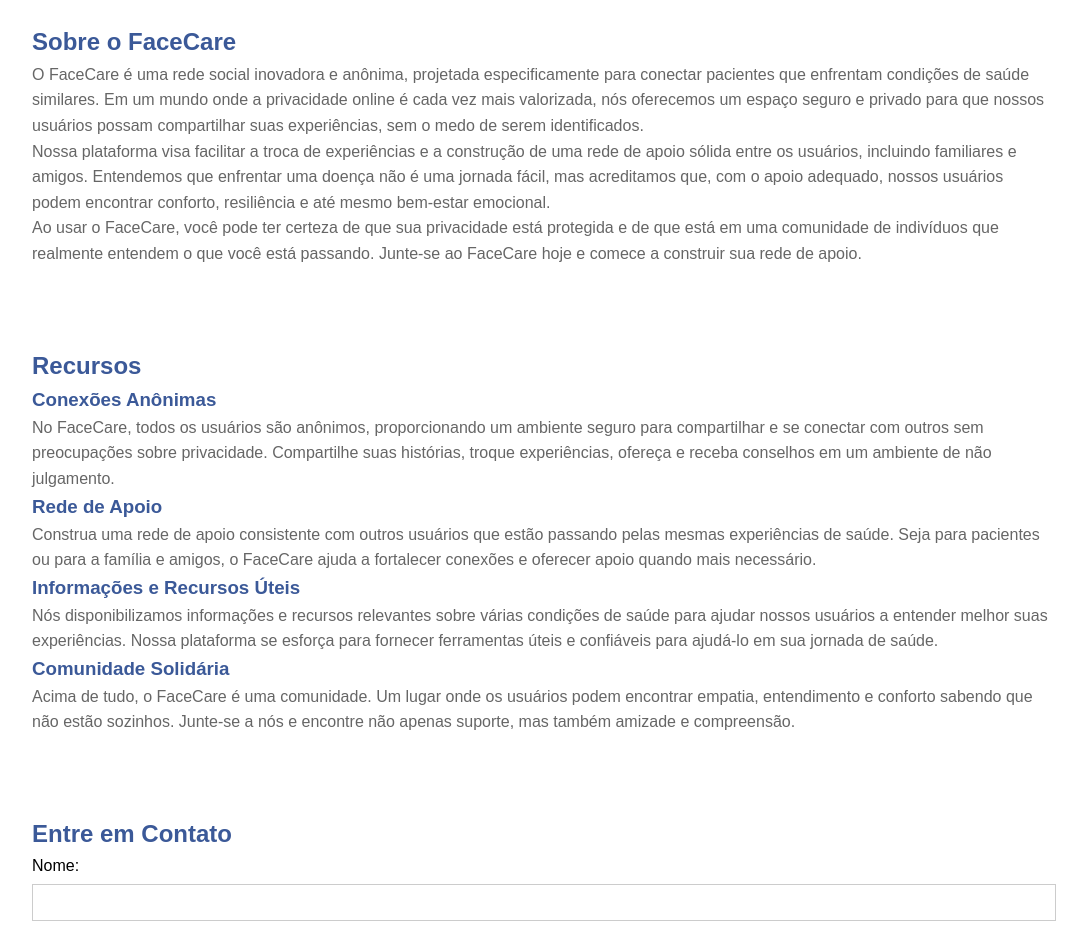
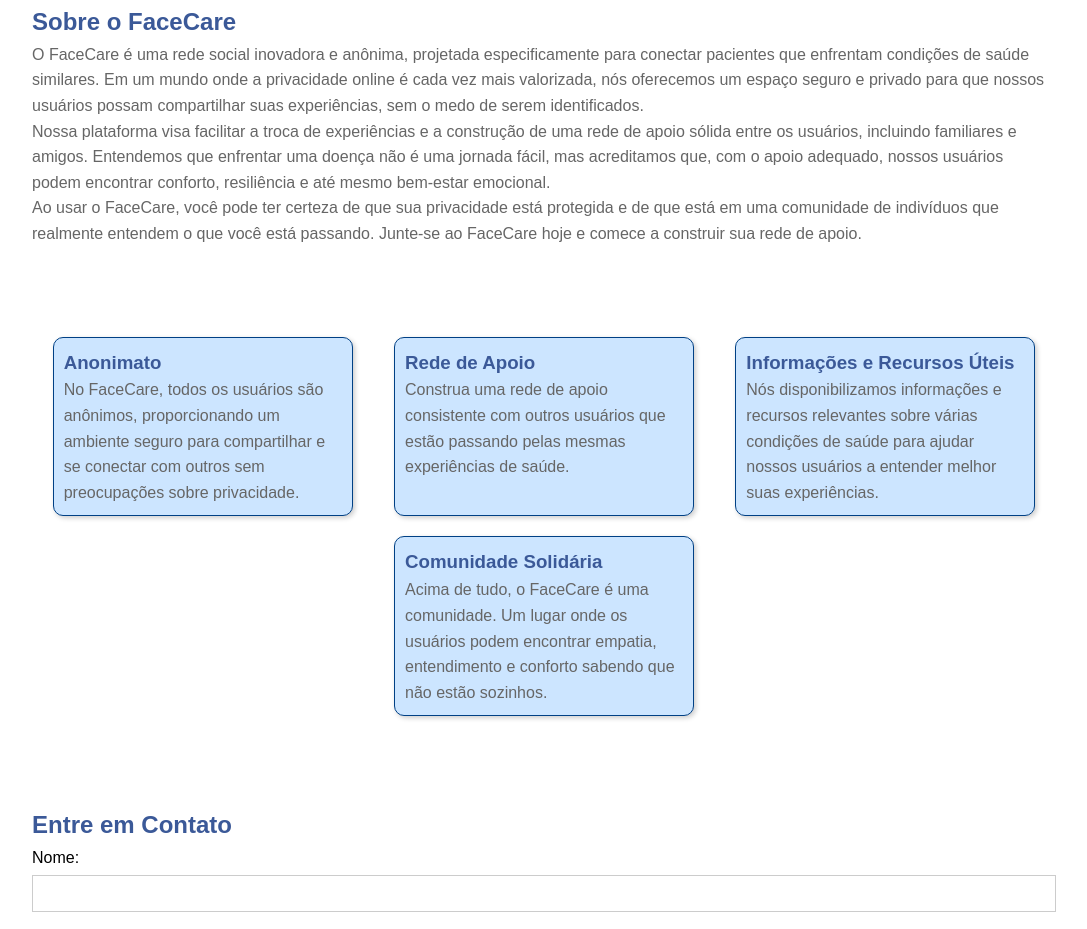
Before and after one commit to caioSalchesttes/facecare-cs-2, a plain HTML site: page index.html in a window 1280 px wide. Shown: the part 324-1253 px from the top of the page, without its empty margins (96-1183 px from the left). Drawn offline with Linux system fonts and the light colour scheme.

Commit message:
Correções

```diff
--- a/assets/script.js
+++ b/assets/script.js
@@ -14,4 +14,6 @@
         // Mostra um alerta se os campos estiverem vazios
         alert('Por favor, preencha todos os campos do formulário antes de enviar.');
     }
+
+    alert("Formulário enviado com sucesso!");
 });
--- a/assets/style.css
+++ b/assets/style.css
@@ -117,3 +117,37 @@
 .logo{
     color: #fff;
 }
+
+#recursos {
+    display: flex;
+    flex-wrap: wrap;
+    justify-content: space-around;
+}
+
+.card {
+    width: 300px;
+    height: auto; /* ajusta automaticamente a altura com base no conteúdo */
+    margin: 10px;
+    padding: 10px;
+    border: 1px solid #004085;
+    border-radius: 10px;
+    background-color: #cce5ff;
+    box-shadow: 2px 2px 5px rgba(0,0,0,0.2);
+    opacity: 0;
+    animation: slideInLeft 1s 0.5s forwards;
+    transition: transform 0.3s ease-in-out; /* adicionado para a animação de hover */
+}
+
+.card:hover {
+    transform: scale(1.05); /* aumenta o tamanho do cartão em 5% quando o mouse passar por cima */
+}
+
+@keyframes slideInLeft {
+    0% {
+        transform: translateX(-100%);
+    }
+    100% {
+        transform: translateX(0);
+        opacity: 1;
+    }
+}
--- a/index.html
+++ b/index.html
@@ -23,7 +23,7 @@
 
     <!-- Hero Section -->
     <section id="hero">
-        <h2>Bem-vindo ao FaceCare!</h2>
+        <h1 id="titulo-principal">Bem-vindo ao FaceCare</h1>
         <p>Conecte-se com pessoas e crie um grupo de apoio.</p>
         <button id="download">Baixe o Aplicativo</button>
     </section>
@@ -40,20 +40,23 @@
 
     <!-- Recursos Section -->
     <section id="recursos">
-        <h2>Recursos</h2>
-        <h3>Conexões Anônimas</h3>
-        <p>No FaceCare, todos os usuários são anônimos, proporcionando um ambiente seguro para compartilhar e se conectar com outros sem preocupações sobre privacidade. Compartilhe suas histórias, troque experiências, ofereça e receba conselhos em um ambiente de não julgamento.</p>
-
-        <h3>Rede de Apoio</h3>
-        <p>Construa uma rede de apoio consistente com outros usuários que estão passando pelas mesmas experiências de saúde. Seja para pacientes ou para a família e amigos, o FaceCare ajuda a fortalecer conexões e oferecer apoio quando mais necessário.</p>
-
-        <h3>Informações e Recursos Úteis</h3>
-        <p>Nós disponibilizamos informações e recursos relevantes sobre várias condições de saúde para ajudar nossos usuários a entender melhor suas experiências. Nossa plataforma se esforça para fornecer ferramentas úteis e confiáveis para ajudá-lo em sua jornada de saúde.</p>
-
-        <h3>Comunidade Solidária</h3>
-        <p>Acima de tudo, o FaceCare é uma comunidade. Um lugar onde os usuários podem encontrar empatia, entendimento e conforto sabendo que não estão sozinhos. Junte-se a nós e encontre não apenas suporte, mas também amizade e compreensão.</p>
+        <div class="card">
+            <h3>Anonimato</h3>
+            <p>No FaceCare, todos os usuários são anônimos, proporcionando um ambiente seguro para compartilhar e se conectar com outros sem preocupações sobre privacidade.</p>
+        </div>
+        <div class="card">
+            <h3>Rede de Apoio</h3>
+            <p>Construa uma rede de apoio consistente com outros usuários que estão passando pelas mesmas experiências de saúde.</p>
+        </div>
+        <div class="card">
+            <h3>Informações e Recursos Úteis</h3>
+            <p>Nós disponibilizamos informações e recursos relevantes sobre várias condições de saúde para ajudar nossos usuários a entender melhor suas experiências.</p>
+        </div>
+        <div class="card">
+            <h3>Comunidade Solidária</h3>
+            <p>Acima de tudo, o FaceCare é uma comunidade. Um lugar onde os usuários podem encontrar empatia, entendimento e conforto sabendo que não estão sozinhos.</p>
+        </div>
     </section>
-
 
     <!-- Contato Section -->
     <section id="contato">
@@ -71,7 +74,6 @@
     <footer>
         <p class="footer">&copy; 2023 FaceCare</p>
     </footer>
-
-    <script src="./assets/script.js" />
+    <script src="./assets/script.js"></script>
 </body>
 </html>
```
